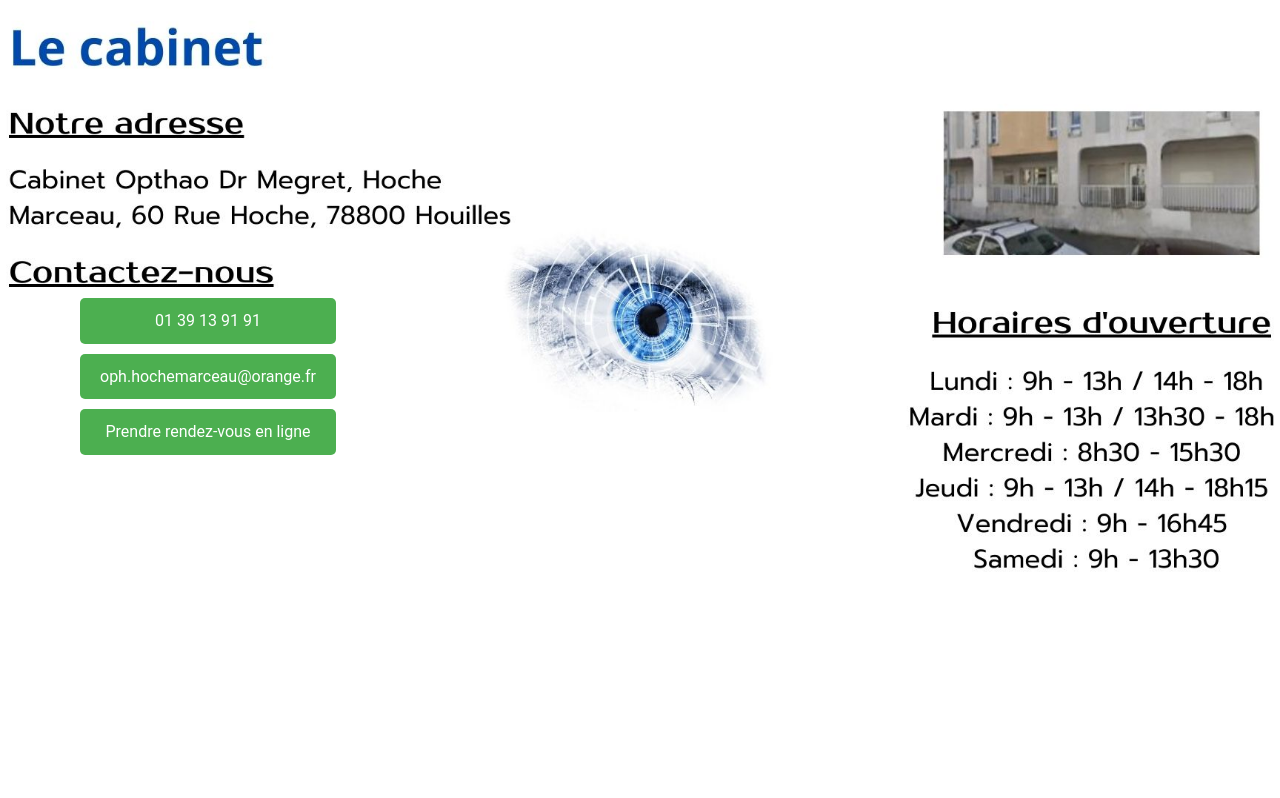
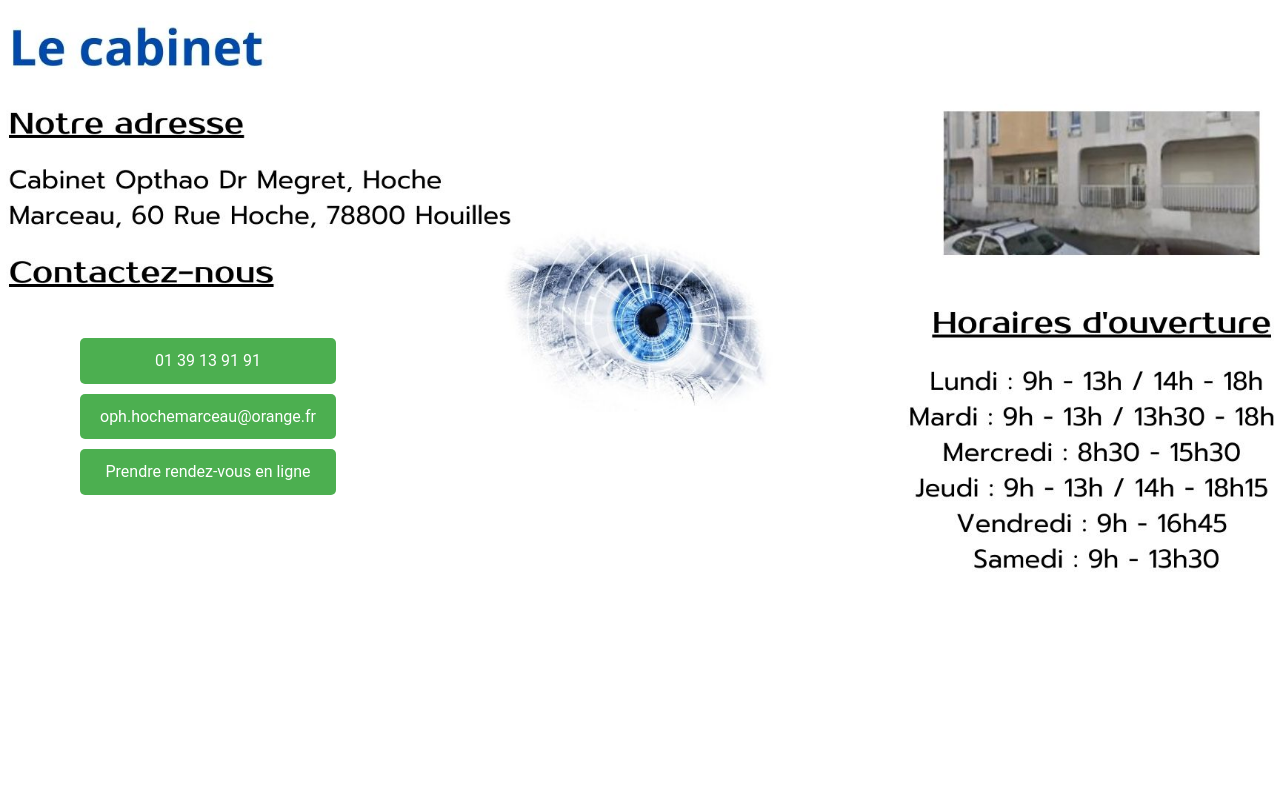
Before and after one commit to WardenKaiser/Opthao_V3.github.io, a plain HTML site: page index.html in a window 1280 px wide. Shown: the part 1745-2543 px from the top of the page. Drawn offline with Linux system fonts and the light colour scheme.

Commit message:
Update index.html

```diff
--- a/index.html
+++ b/index.html
@@ -77,7 +77,7 @@
 
         .btn-group {
             position: absolute;
-            bottom: 25vh;
+            bottom: 20vh; /* Descend les boutons un peu plus bas */
             left: 10vh;
             display: flex;
             flex-direction: column;
```
